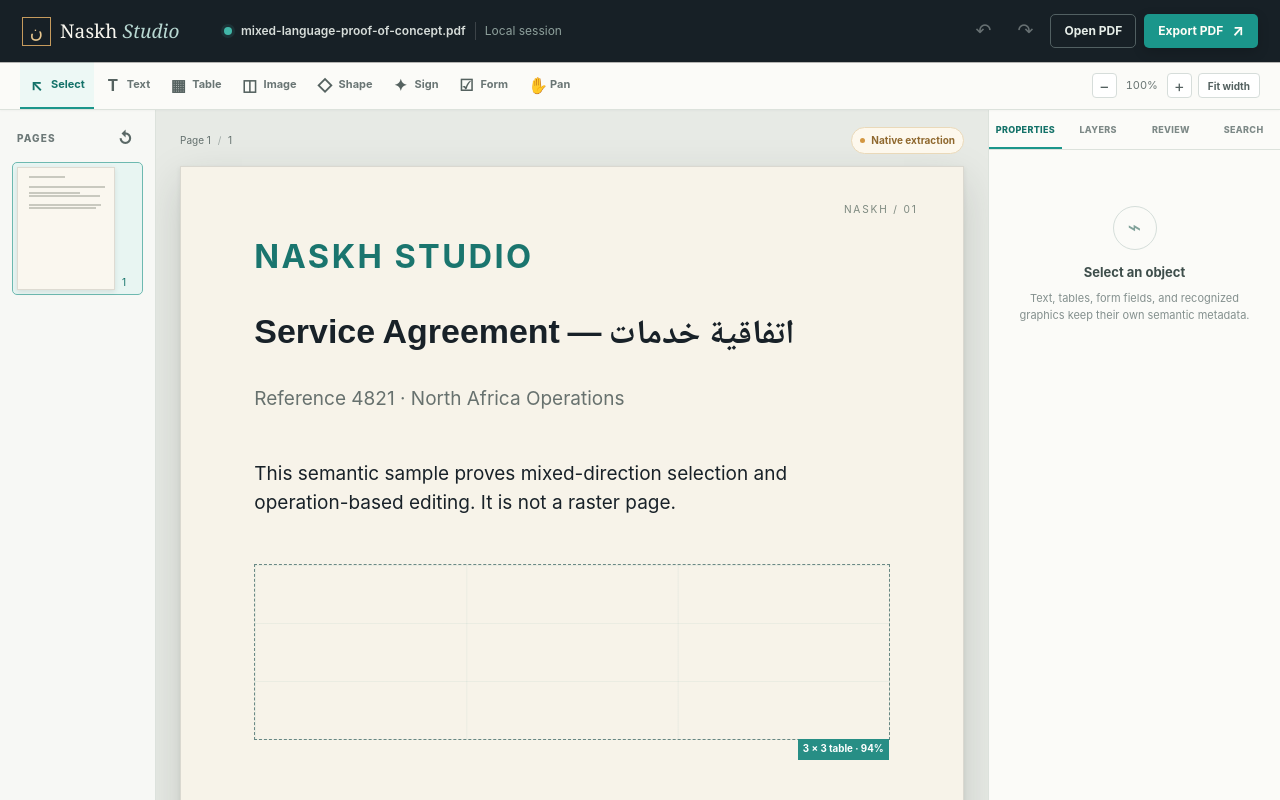
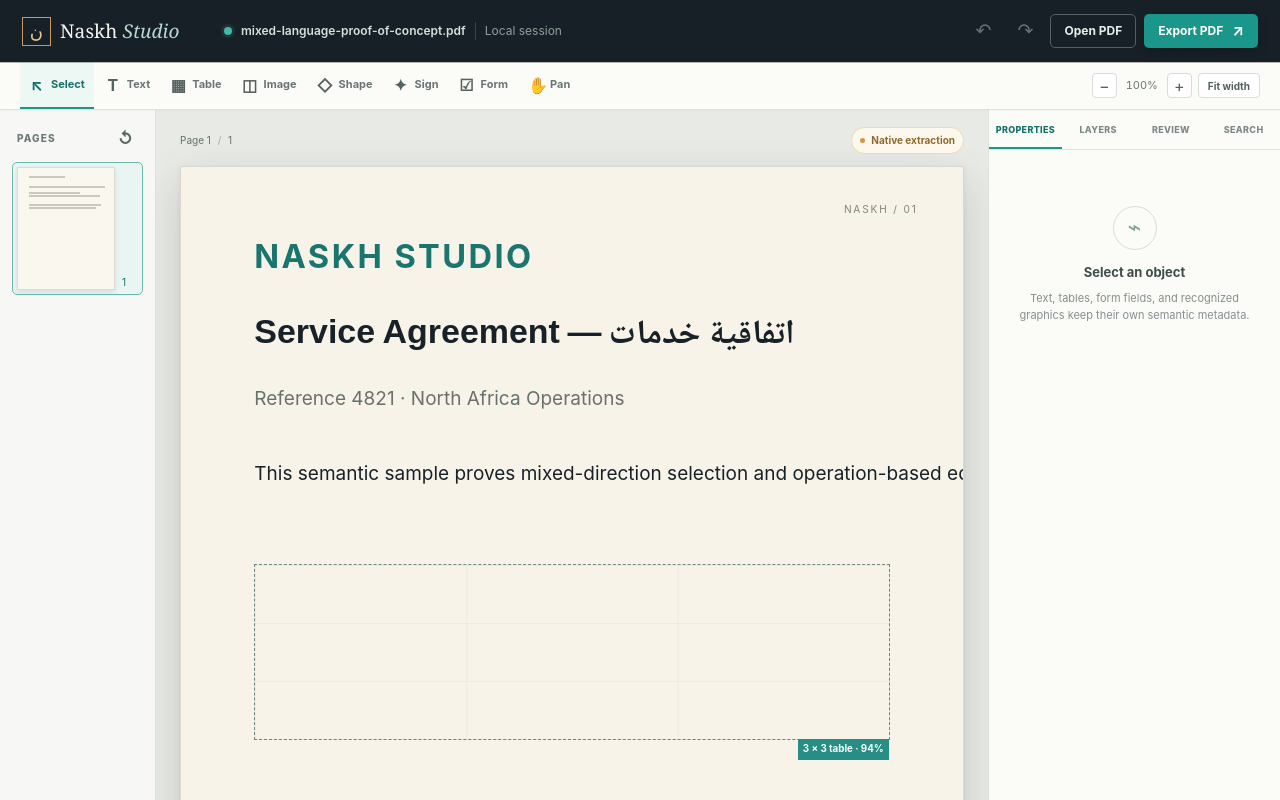
Before and after one commit to AnasSarkiz/pdf-editor, a Next.js app: page / in a window 1280 px wide. Shown: the top 800 px of the page. Built offline with nearby package versions, Linux system fonts and the light colour scheme.

Commit message:
Refine native PDF text edit rendering

```diff
--- a/app/globals.css
+++ b/app/globals.css
@@ -78,16 +78,16 @@
 .analysis-chip.needs-review > span { background: #d39742; }
 .paper-wrap { min-width: 560px; max-width: 792px; margin: 0 auto; transition: width .2s ease; }
 .paper { position: relative; width: 100%; container-type: inline-size; overflow: hidden; border: 1px solid #dad8d0; background: var(--paper); box-shadow: 0 16px 40px rgba(35,43,38,.17), 0 2px 5px rgba(35,43,38,.08); }
-.paper.has-background { background-position: top center; background-size: 100% 100%; background-repeat: no-repeat; }
+.page-render-surface { position: absolute; inset: 0; width: 100%; height: 100%; pointer-events: none; }
 .demo-folio { position: absolute; top: 3.6%; right: 5.8%; color: #7c887f; font-size: 1.3cqw; letter-spacing: .18em; }
 .semantic-object { position: absolute; margin: 0; padding: 0; border: 0; outline: 0; background: transparent; }
 .semantic-object.is-selected { z-index: 5; outline: 1.5px solid #25a998; box-shadow: 0 0 0 2px rgba(37,169,152,.16); }
 .semantic-object.is-matched { background: rgba(240,193,74,.25); box-shadow: 0 0 0 2px rgba(240,193,74,.38); }
 .text-object { min-height: 15px; cursor: text; }
-.text-object > span { display: block; width: 100%; height: 100%; overflow: visible; white-space: pre-wrap; unicode-bidi: plaintext; }
+.text-object > span { display: block; width: 100%; height: 100%; overflow: visible; white-space: pre; unicode-bidi: plaintext; }
 .text-object:not(.show-content) > span { color: transparent !important; }
-.text-object.is-replacement-preview > span { overflow: hidden; padding: 1px 2px; background: rgba(255,255,255,.98); box-shadow: 0 0 0 1px rgba(37,169,152,.42); }
-.text-object textarea { display: block; width: 100%; min-height: 100%; resize: none; border: 1px solid var(--teal); outline: 0; background: rgba(255,255,255,.96); padding: 1px 2px; unicode-bidi: plaintext; }
+.text-object.is-replacement-preview > span { padding: 1px 2px; text-rendering: geometricPrecision; -webkit-font-smoothing: antialiased; }
+.text-object textarea { display: block; width: 100%; min-height: 100%; resize: none; border: 1px solid var(--teal); outline: 0; background: transparent; padding: 1px 2px; white-space: pre; unicode-bidi: plaintext; text-rendering: geometricPrecision; -webkit-font-smoothing: antialiased; }
 .object-source { position: absolute; left: -1px; top: calc(100% + 4px); padding: 2px 4px; color: #fff; background: var(--teal-dark); font-size: 1.1cqw; font-weight: 700; line-height: 1; text-transform: uppercase; }
 .table-object { border: 1px dashed rgba(59,101,99,.74); background: linear-gradient(90deg, rgba(31,119,111,.06) 1px, transparent 1px), linear-gradient(rgba(31,119,111,.06) 1px, transparent 1px); background-size: 33.333% 33.333%; cursor: pointer; }
 .table-object.is-selected { border-style: solid; }
--- a/app/lib/pdf-core.ts
+++ b/app/lib/pdf-core.ts
@@ -68,6 +68,7 @@
       ...defaultTextStyle,
       fontFamily: item.fontName || defaultTextStyle.fontFamily,
       fontSize,
+      lineHeight: 1,
     },
     overflow: "warn",
     editable: true,
--- a/app/page.tsx
+++ b/app/page.tsx
@@ -2,7 +2,7 @@
 
 import { ChangeEvent, CSSProperties, KeyboardEvent as ReactKeyboardEvent, useEffect, useMemo, useRef, useState } from "react";
 import { downloadPdf, exportPdf, getExportReadiness } from "./lib/export-engine";
-import type { EditableDocument, EditOperation, PageObject, TextBlock, TextDirection, TextStyle } from "./lib/document-model";
+import type { DocumentPage, EditableDocument, EditOperation, PageObject, TextBlock, TextDirection, TextStyle } from "./lib/document-model";
 import { createDemoDocument, defaultTextStyle, detectTextMeta, identityMatrix, stableId } from "./lib/document-model";
 import { isTextReplacementPreview, shouldRenderTextContent } from "./lib/editor-visibility";
 import { importPdf, type PdfLoadProgress } from "./lib/pdf-core";
@@ -321,9 +321,9 @@
               className={`paper ${page.background ? "has-background" : ""}`}
               style={{
                 aspectRatio: `${page.width} / ${page.height}`,
-                ...(page.background ? { backgroundImage: `url(${page.background})` } : {}),
               } as CSSProperties}
             >
+              <PageRenderSurface page={page} mutedTextId={inlineEditing} />
               {!page.background && <div className="demo-folio">NASKH / 01</div>}
               {page.objects.map((object) => (
                 <SemanticObject
@@ -342,7 +342,7 @@
                   editing={inlineEditing === object.id}
                 />
               ))}
-              {selected && <SelectionRuler object={selected} pageWidth={page.width} pageHeight={page.height} />}
+              {selected && selected.type !== "text" && <SelectionRuler object={selected} pageWidth={page.width} pageHeight={page.height} />}
             </div>
           </div>
         </section>
@@ -393,7 +393,7 @@
   };
   const textStyle = {
     color: object.style.color,
-    fontFamily: object.style.fontFamily,
+    fontFamily: getRenderableFontFamily(object),
     fontSize: `${(object.style.fontSize / pageWidth) * 100}cqw`,
     fontWeight: object.style.fontWeight,
     fontStyle: object.style.fontStyle,
@@ -402,9 +402,94 @@
     textAlign: object.style.align,
   };
   return <div className={`semantic-object text-object ${selected ? "is-selected" : ""} ${matched ? "is-matched" : ""} ${showContent ? "show-content" : ""} ${replacementPreview ? "is-replacement-preview" : ""}`} style={style} onClick={(event) => { event.stopPropagation(); onSelect(); }} onDoubleClick={startEditing} role="button" tabIndex={0} aria-label={`Text: ${objectLabel(object)}${replacementPreview ? " (edited preview)" : ""}`}>
-    {editing ? <textarea autoFocus value={draftText} dir={object.direction === "auto" ? undefined : object.direction} style={textStyle} onChange={(event) => setDraftText(event.target.value)} onBlur={finishEditing} onKeyDown={(event) => { if (event.key === "Escape") { event.preventDefault(); setDraftText(object.text); onEditEnd(); } }} /> : <span dir={object.direction === "auto" ? undefined : object.direction} style={textStyle}>{showContent ? object.text : ""}</span>}
-    {selected && <span className="object-source">{replacementPreview ? "edited preview" : object.source === "native-pdf" ? "native" : object.source}</span>}
+    {editing ? <textarea autoFocus wrap="off" value={draftText} dir={object.direction === "auto" ? undefined : object.direction} style={textStyle} onChange={(event) => setDraftText(event.target.value)} onBlur={finishEditing} onKeyDown={(event) => { if (event.key === "Escape") { event.preventDefault(); setDraftText(object.text); onEditEnd(); } }} /> : <span dir={object.direction === "auto" ? undefined : object.direction} style={textStyle}>{showContent ? object.text : ""}</span>}
+    {selected && !replacementPreview && <span className="object-source">{object.source === "native-pdf" ? "native" : object.source}</span>}
   </div>;
+}
+
+function getRenderableFontFamily(object: TextBlock): string {
+  // PDF.js exposes subset font identifiers (for example, "g_d0_f1") that a
+  // browser cannot resolve. Render those with stable platform fonts instead of
+  // falling back unpredictably, while retaining a user-selected font.
+  if (object.source !== "native-pdf" || !/^g_|^f\d+$/i.test(object.style.fontFamily)) return object.style.fontFamily;
+  return object.language === "ar" || object.language === "mixed"
+    ? '"Noto Naskh Arabic", "Noto Sans Arabic", Arial, sans-serif'
+    : 'Arial, "Helvetica Neue", Helvetica, sans-serif';
+}
+
+function PageRenderSurface({ page, mutedTextId }: { page: DocumentPage; mutedTextId: string | null }) {
+  const canvasRef = useRef<HTMLCanvasElement>(null);
+  const maskSignature = page.objects
+    .filter((object): object is TextBlock => object.type === "text" && object.source === "native-pdf" && (object.id === mutedTextId || object.originalText !== object.text))
+    .map((object) => `${object.id}:${object.text}`)
+    .join("|");
+
+  useEffect(() => {
+    if (!page.background || !canvasRef.current) return;
+    let disposed = false;
+    const canvas = canvasRef.current;
+    const image = new Image();
+    image.onload = () => {
+      if (disposed) return;
+      canvas.width = image.naturalWidth;
+      canvas.height = image.naturalHeight;
+      const context = canvas.getContext("2d", { alpha: false });
+      if (!context) return;
+      context.drawImage(image, 0, 0);
+      const scaleX = canvas.width / page.width;
+      const scaleY = canvas.height / page.height;
+      page.objects
+        .filter((object): object is TextBlock => object.type === "text" && object.source === "native-pdf" && (object.id === mutedTextId || object.originalText !== object.text))
+        .forEach((object) => concealSourceText(context, object, scaleX, scaleY));
+    };
+    image.src = page.background;
+    return () => { disposed = true; };
+  }, [page, mutedTextId, maskSignature]);
+
+  if (!page.background) return null;
+  return <canvas ref={canvasRef} className="page-render-surface" aria-hidden="true" />;
+}
+
+function concealSourceText(context: CanvasRenderingContext2D, object: TextBlock, scaleX: number, scaleY: number): void {
+  const paddingX = Math.max(2, scaleX * 1.5);
+  const paddingY = Math.max(2, scaleY * 1.5);
+  const x = Math.max(0, object.bbox.x * scaleX - paddingX);
+  const y = Math.max(0, object.bbox.y * scaleY - paddingY);
+  const width = Math.min(context.canvas.width - x, object.bbox.width * scaleX + paddingX * 2);
+  const height = Math.min(context.canvas.height - y, object.bbox.height * scaleY + paddingY * 2);
+  if (width <= 0 || height <= 0) return;
+
+  // Derive the repair colour from the pixels immediately around the original
+  // glyphs. This keeps the page preview continuous without putting a CSS box
+  // behind edited text.
+  const samples = [
+    [x, Math.max(0, y - paddingY * 2), width, paddingY],
+    [x, Math.min(context.canvas.height - paddingY, y + height + paddingY), width, paddingY],
+    [Math.max(0, x - paddingX * 2), y, paddingX, height],
+    [Math.min(context.canvas.width - paddingX, x + width + paddingX), y, paddingX, height],
+  ] as const;
+  let red = 0;
+  let green = 0;
+  let blue = 0;
+  let count = 0;
+  for (const [sampleX, sampleY, sampleWidth, sampleHeight] of samples) {
+    const safeWidth = Math.max(1, Math.min(context.canvas.width - Math.floor(sampleX), Math.ceil(sampleWidth)));
+    const safeHeight = Math.max(1, Math.min(context.canvas.height - Math.floor(sampleY), Math.ceil(sampleHeight)));
+    const pixels = context.getImageData(Math.floor(sampleX), Math.floor(sampleY), safeWidth, safeHeight).data;
+    for (let index = 0; index < pixels.length; index += 4) {
+      // Ignore dark neighbouring glyphs and favour the actual page surface.
+      if (pixels[index] + pixels[index + 1] + pixels[index + 2] < 150) continue;
+      red += pixels[index];
+      green += pixels[index + 1];
+      blue += pixels[index + 2];
+      count += 1;
+    }
+  }
+  if (!count) return;
+  context.save();
+  context.fillStyle = `rgb(${Math.round(red / count)}, ${Math.round(green / count)}, ${Math.round(blue / count)})`;
+  context.fillRect(x, y, width, height);
+  context.restore();
 }
 
 function SelectionRuler({ object, pageWidth, pageHeight }: { object: PageObject; pageWidth: number; pageHeight: number }) {
```
